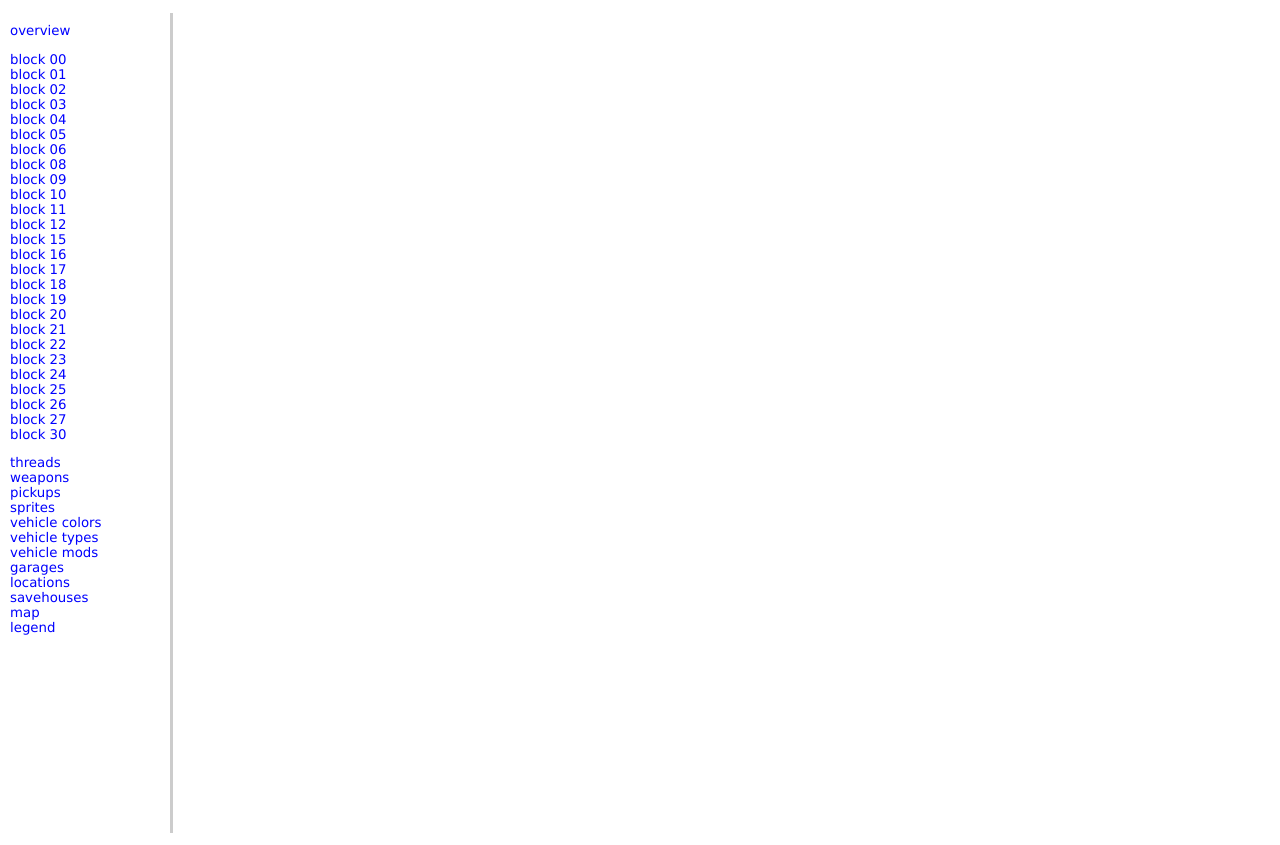
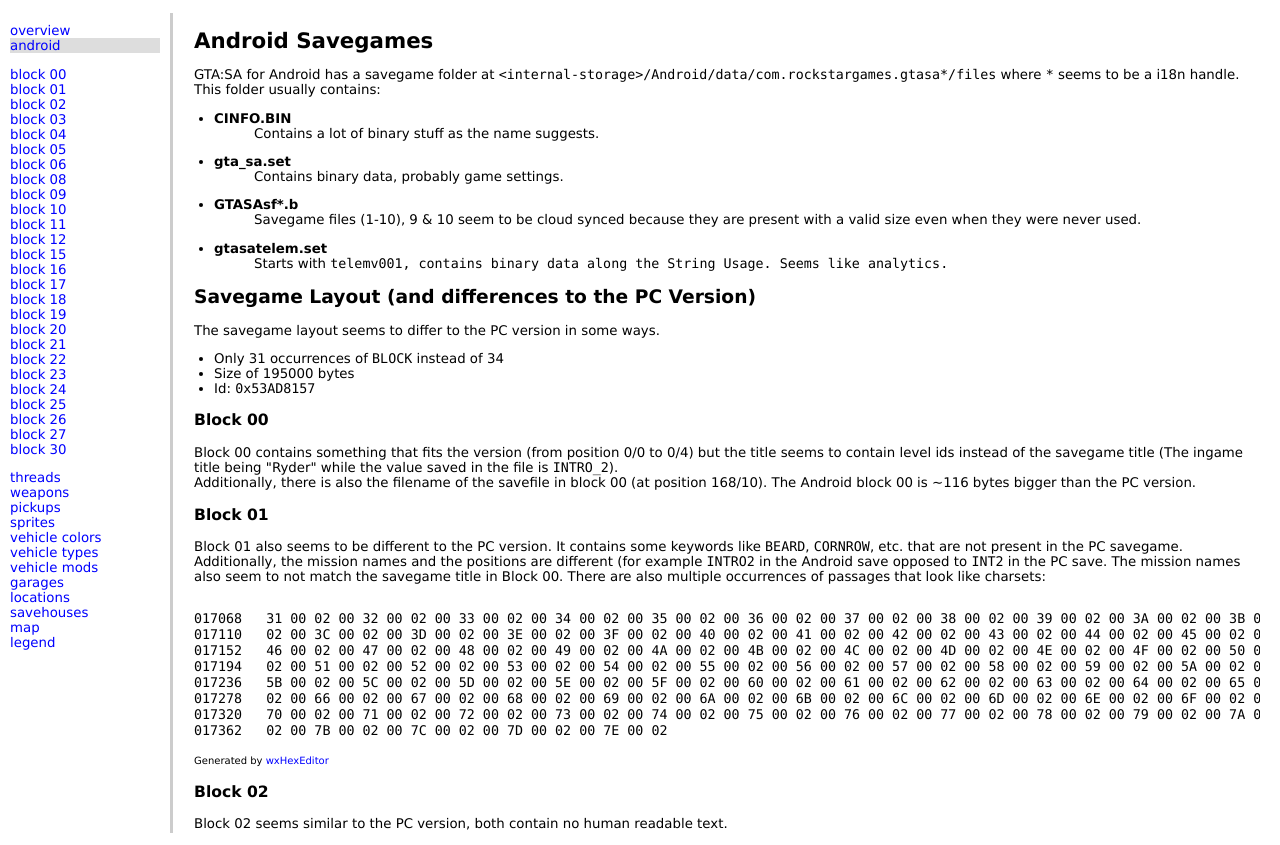
Before and after one commit to gtasa-savegame-editor/docs, a React (Create React App) app: page /#/android in a window 1280 px wide. Before the commit the page ends 800 px from the top, so only its background shows below. Built offline with nearby package versions, Linux system fonts and the light colour scheme.

Commit message:
add android page with infos about block 00, 01 and 02

```diff
--- a/src/App.js
+++ b/src/App.js
@@ -16,6 +16,7 @@
 import Legend from './components/content/legend';
 import { BlockRoute } from './components/BlockRoute';
 import Garages from './components/content/garages';
+import Android from './components/content/android';
 
 class App extends Component {
   state = {
@@ -52,6 +53,7 @@
           <Route path={'/vtypes'} component={VehicleTypes} />
           <Route path={'/vmods'} component={VehicleMods} />
           <Route path={'/garages'} component={Garages} />
+          <Route path={'/android'} component={Android} />
           <Route path={'/locations'} component={Locations} />
           <Route path={'/savehouses'} component={Savehouses} />
           <Route path={'/map'} component={Map} />
--- /dev/null
+++ b/src/components/content/android.js
@@ -0,0 +1,103 @@
+import React, { Component } from 'react';
+
+class Android extends Component {
+  render() {
+    return (
+      <div>
+        <div className="section">
+          <h1>Android Savegames</h1>
+          <p>
+            GTA:SA for Android has a savegame folder at{' '}
+            <code>&lt;internal-storage&gt;/Android/data/com.rockstargames.gtasa*/files</code> where <code>*</code> seems
+            to be a i18n handle.
+            <br />
+            This folder usually contains:
+          </p>
+          <ul>
+            <li>
+              <dl>
+                <dt>CINFO.BIN</dt>
+                <dd>Contains a lot of binary stuff as the name suggests.</dd>
+              </dl>
+            </li>
+            <li>
+              <dl>
+                <dt>gta_sa.set</dt>
+                <dd>Contains binary data, probably game settings.</dd>
+              </dl>
+            </li>
+            <li>
+              <dl>
+                <dt>GTASAsf*.b</dt>
+                <dd>
+                  Savegame files (1-10), 9 & 10 seem to be cloud synced because they are present with a valid size even
+                  when they were never used.
+                </dd>
+              </dl>
+            </li>
+            <li>
+              <dl>
+                <dt>gtasatelem.set</dt>
+                <dd>
+                  Starts with{' '}
+                  <code>
+                    telemv001, contains binary data along the String <code>Usage</code>. Seems like analytics.
+                  </code>
+                </dd>
+              </dl>
+            </li>
+          </ul>
+          <h2>Savegame Layout (and differences to the PC Version)</h2>
+          <p>
+            The savegame layout seems to differ to the PC version in some ways.
+            <ul>
+              <li>
+                Only 31 occurrences of <code>BLOCK</code> instead of 34
+              </li>
+              <li>Size of 195000 bytes</li>
+              <li>
+                Id: <code>0x53AD8157</code>
+              </li>
+            </ul>
+            <h3>Block 00</h3>
+            <p>
+              Block 00 contains something that fits the version (from position 0/0 to 0/4) but the title seems to
+              contain level ids instead of the savegame title (The ingame title being "Ryder" while the value saved in
+              the file is <code>INTRO_2</code>).
+              <br />
+              Additionally, there is also the filename of the savefile in block 00 (at position 168/10). The Android
+              block 00 is ~116 bytes bigger than the PC version.
+            </p>
+            <h3>Block 01</h3>
+            <p>
+              Block 01 also seems to be different to the PC version. It contains some keywords like <code>BEARD</code>,{' '}
+              <code>CORNROW</code>, etc. that are not present in the PC savegame. Additionally, the mission names and
+              the positions are different (for example <code>INTRO2</code> in the Android save opposed to{' '}
+              <code>INT2</code> in the PC save. The mission names also seem to not match the savegame title in Block 00.
+              There are also multiple occurrences of passages that look like charsets:
+            </p>
+            {/* prettier-ignore */}
+            <div style={{maxWidth: '100%', overflowX: 'scroll'}}>
+                            <pre><code style={{color:"#000000"}}>017068   31 00 02 00 32 00 02 00 33 00 02 00 34 00 02 00 35 00 02 00 36 00 02 00 37 00 02 00 38 00 02 00 39 00 02 00 3A 00 02 00 3B 00   1...2...3...4...5...6...7...8...9...:...;.<br/>
+017110   02 00 3C 00 02 00 3D 00 02 00 3E 00 02 00 3F 00 02 00 40 00 02 00 41 00 02 00 42 00 02 00 43 00 02 00 44 00 02 00 45 00 02 00   ..&lt;...=...&gt;...?...@...A...B...C...D...E...<br/>
+                017152   46 00 02 00 47 00 02 00 48 00 02 00 49 00 02 00 4A 00 02 00 4B 00 02 00 4C 00 02 00 4D 00 02 00 4E 00 02 00 4F 00 02 00 50 00   F...G...H...I...J...K...L...M...N...O...P.<br/>
+                017194   02 00 51 00 02 00 52 00 02 00 53 00 02 00 54 00 02 00 55 00 02 00 56 00 02 00 57 00 02 00 58 00 02 00 59 00 02 00 5A 00 02 00   ..Q...R...S...T...U...V...W...X...Y...Z...<br/>
+                017236   5B 00 02 00 5C 00 02 00 5D 00 02 00 5E 00 02 00 5F 00 02 00 60 00 02 00 61 00 02 00 62 00 02 00 63 00 02 00 64 00 02 00 65 00   [...\...]...^..._...`...a...b...c...d...e.<br/>
+                017278   02 00 66 00 02 00 67 00 02 00 68 00 02 00 69 00 02 00 6A 00 02 00 6B 00 02 00 6C 00 02 00 6D 00 02 00 6E 00 02 00 6F 00 02 00   ..f...g...h...i...j...k...l...m...n...o...<br/>
+                017320   70 00 02 00 71 00 02 00 72 00 02 00 73 00 02 00 74 00 02 00 75 00 02 00 76 00 02 00 77 00 02 00 78 00 02 00 79 00 02 00 7A 00   p...q...r...s...t...u...v...w...x...y...z.<br/>
+                017362   02 00 7B 00 02 00 7C 00 02 00 7D 00 02 00 7E 00 02                                                                              ..{'{...|...}'}...~..<br/>
+</code></pre>
+            </div>
+            <span style={{ fontSize: '10px' }}>
+              Generated by <a href="http://www.wxHexEditor.org/">wxHexEditor</a>
+            </span>
+          </p>
+          <h3>Block 02</h3>
+          <p>Block 02 seems similar to the PC version, both contain no human readable text.</p>
+        </div>
+      </div>
+    );
+  }
+}
+
+export default Android;
--- a/src/components/content/blocks/00.js
+++ b/src/components/content/blocks/00.js
@@ -336,6 +336,9 @@
                 <li>
                   <tt>0x641ddc4c</tt> - PS2 Version 1 (Original Edition)
                 </li>
+                <li>
+                  <tt>0x53AD8157</tt> - Android (German I18N)
+                </li>
               </ul>
             </li>
             <li>
--- a/src/components/nav.js
+++ b/src/components/nav.js
@@ -10,6 +10,11 @@
           <li>
             <NavLink activeClassName={'active'} exact={true} to={'/'}>
               overview
+            </NavLink>
+          </li>
+          <li>
+            <NavLink activeClassName={'active'} to={'/android'}>
+              android
             </NavLink>
             <p />
           </li>
```
Also changed, not shown: 1 other file (tests, documents, lock files or other folders).
